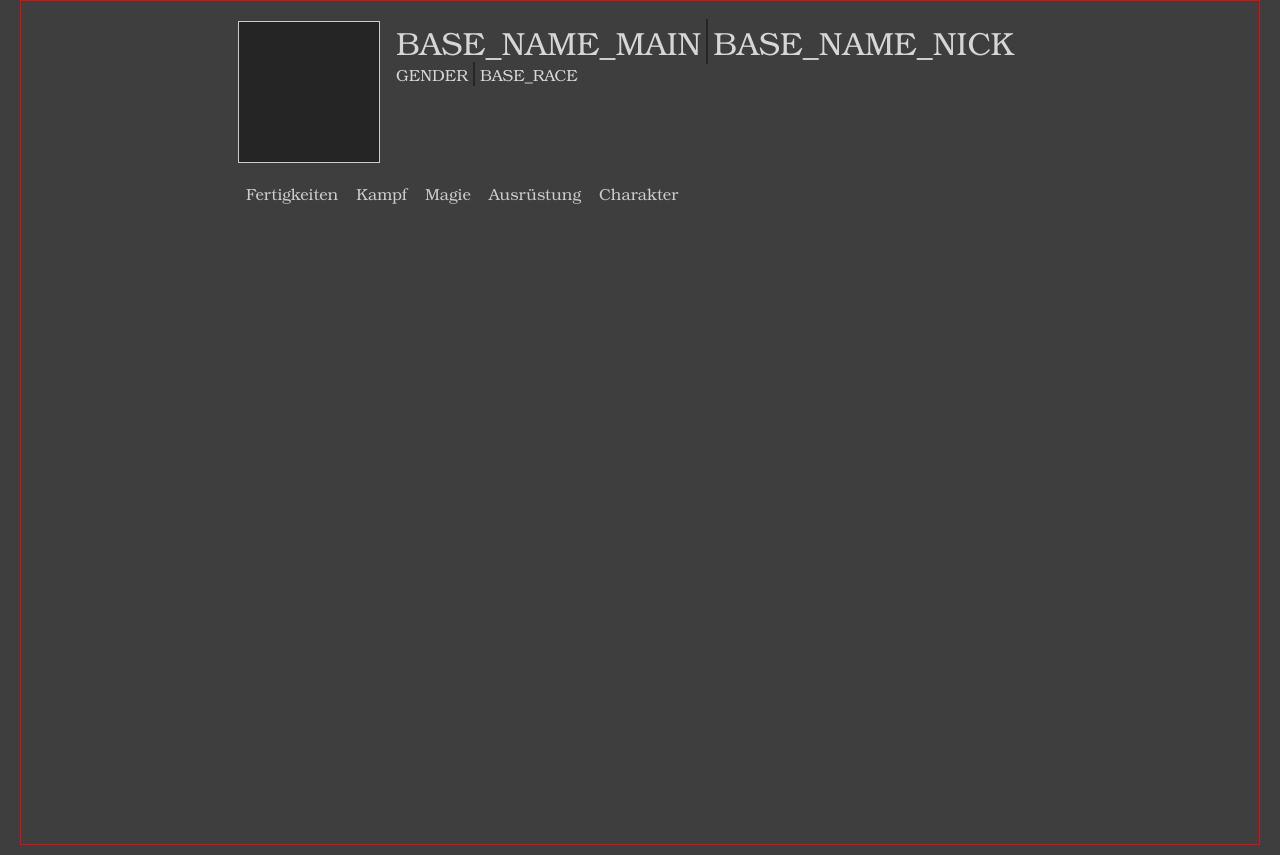
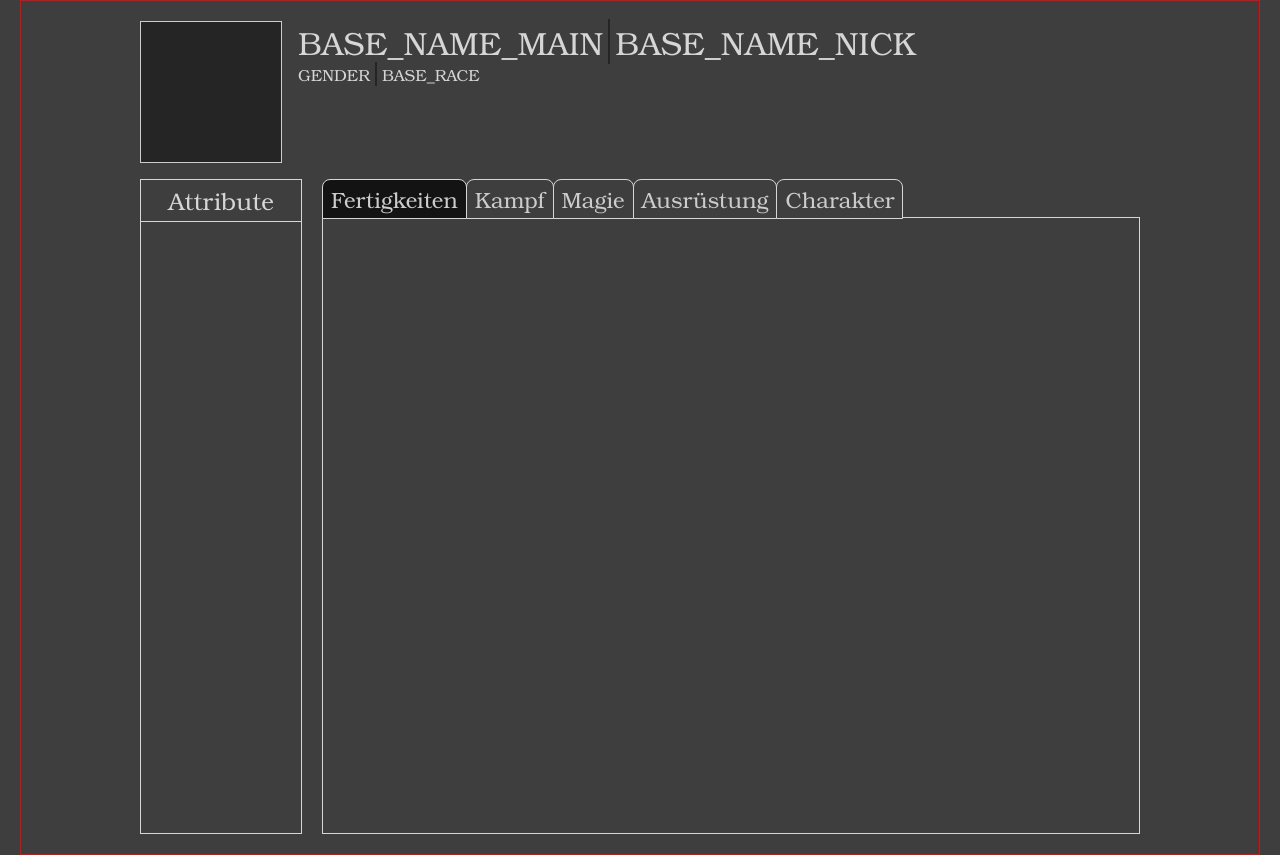
Before and after one commit to MORHERO/gw-character-sheet, a PHP site: page / in a window 1280 px wide. Run offline with PHP 8.4, Linux system fonts and the light colour scheme; data that the repository does not hold is empty; style sheets or scripts are compiled from the project's sources.

Commit message:
updated stylings, add dices to attributes

```diff
--- a/assets/js/main.js
+++ b/assets/js/main.js
@@ -64,7 +64,18 @@ function setup_character_navigation() {
 
 	for (let i = 0; nav_elements.length > i; i++) {
 		nav_elements[i].addEventListener('click', function() {
-			master_slider.goTo(nav_elements[i].getAttribute('index'));
+
+			let active_nav_element = main_module.querySelector('.nav-elem button.active');
+
+			if(active_nav_element != this) {
+				master_slider.goTo(nav_elements[i].getAttribute('index'));
+
+				if(active_nav_element) {
+					active_nav_element.classList.remove('active');
+				}
+				this.classList.add('active');
+			}
+
 		})
 	}
 }
@@ -320,6 +331,7 @@ class CHARACTER {
 
 			for (let i = 0; i < attribute_list.data.length; i++) {
 
+				/*
 				// dom attribute setting decrease
 				let dom_attribute_setting_decrease = document.createElement('button');
 					dom_attribute_setting_decrease.setAttribute('task', 'decrease');
@@ -341,12 +353,21 @@ class CHARACTER {
 					dom_attribute_setting_close.classList.add('pos-6');
 					dom_attribute_setting_close.classList.add('btn-clean');
 					dom_attribute_setting_close.innerHTML = "x";
+				*/
 
 
 				// dom attribute parent
 				let dom_attribute = document.createElement('div');
 					dom_attribute.classList.add('attribute');
 					dom_attribute.setAttribute('item', attribute_list.data[i].type);
+				// dom attribute full title
+				let dom_attribute_full_title = document.createElement('div');
+					dom_attribute_full_title.classList.add('full-title');
+				let dom_attribute_full_title_tag = document.createElement('p');
+				let dom_attribute_full_title_content = document.createTextNode(attribute_list.data[i].type); // TODO type -> full
+				//dom attribute title / value wrapper
+				let dom_attribute_content_wrapper = document.createElement('div');
+					dom_attribute_content_wrapper.classList.add('flex');
 				// dom attribute title
 				let dom_attribute_title = document.createElement('div');
 					dom_attribute_title.classList.add('title');
@@ -355,25 +376,45 @@ class CHARACTER {
 				// dom attribute value
 				let dom_attribute_value = document.createElement('div');
 					dom_attribute_value.classList.add('value');
-				let dom_attribute_value_button = document.createElement('button');
-					dom_attribute_value_button.classList.add('btn-clean');
-					dom_attribute_value_button.setAttribute('task', 'attribute-main');
-				let dom_attribute_value_button_content = document.createTextNode(attribute_list.data[i].value);
+				let dom_attribute_value_input = document.createElement('input');
+					dom_attribute_value_input.setAttribute('type', 'text');
+					dom_attribute_value_input.setAttribute('task', 'attribute-main');
+					dom_attribute_value_input.setAttribute('value', attribute_list.data[i].value);
+
+
+				//dom attribute dice
+				let dom_attribute_dice = document.createElement('div');
+				if(_i == 0) {
+						dom_attribute_dice.classList.add('dice-preview');
+					let dom_attribute_dice_tag = document.createElement('p');
+					let dom_attribute_dice_content = document.createTextNode(this._get_attribute_dice(attribute_list.data[i].value));
+
+					//dom attribute dice full
+					dom_attribute_dice_tag.appendChild(dom_attribute_dice_content);
+					dom_attribute_dice.appendChild(dom_attribute_dice_tag);
+				}
+				//dom attribute full title full
+				dom_attribute_full_title_tag.appendChild(dom_attribute_full_title_content);
+				dom_attribute_full_title.appendChild(dom_attribute_full_title_tag);
 
 				//dom attribute title full
 				dom_attribute_title_tag.appendChild(dom_attribute_title_content);
 				dom_attribute_title.appendChild(dom_attribute_title_tag);
 
 				//dom attribute value full
-				dom_attribute_value_button.appendChild(dom_attribute_value_button_content);
-				dom_attribute_value.appendChild(dom_attribute_value_button);
+				dom_attribute_value.appendChild(dom_attribute_value_input);
+
+				//dom attribute title / value wrapper full
+				dom_attribute_content_wrapper.appendChild(dom_attribute_title);
+				dom_attribute_content_wrapper.appendChild(dom_attribute_value);
+				dom_attribute_content_wrapper.appendChild(dom_attribute_dice);
 
 				//dom attribute full
-				dom_attribute.appendChild(dom_attribute_title);
-				dom_attribute.appendChild(dom_attribute_value);
-				dom_attribute.appendChild(dom_attribute_setting_decrease);
-				dom_attribute.appendChild(dom_attribute_setting_increase);
-				dom_attribute.appendChild(dom_attribute_setting_close);
+				dom_attribute.appendChild(dom_attribute_full_title);
+				dom_attribute.appendChild(dom_attribute_content_wrapper);
+				//dom_attribute.appendChild(dom_attribute_setting_decrease);
+				//dom_attribute.appendChild(dom_attribute_setting_increase);
+				//dom_attribute.appendChild(dom_attribute_setting_close);
 
 				dom_inner.appendChild(dom_attribute);
 
@@ -465,7 +506,7 @@ class CHARACTER {
 						dom_skill_add_wrap.classList.add('flex');
 					let dom_skill_add_inner = document.createElement('button');
 						dom_skill_add_inner.setAttribute('task', 'skill-cat-add');
-					let dom_skill_add_inner_content = document.createTextNode('+');
+					let dom_skill_add_inner_content = document.createTextNode('+ Fertigkeit hinzufügen');
 
 					dom_skill_add_inner.appendChild(dom_skill_add_inner_content);
 					dom_skill_add_wrap.appendChild(dom_skill_add_inner);
@@ -858,7 +899,6 @@ class CHARACTER {
 	update_skill(task, target) {
 		// TODO BUGFIX: ALL THE SAME NAMED SKILLS WILL BE SET THE SAME VALUE
 		// TODO: FEATURE SAVE DIFFERENT VALUES ( MAGIC -> descr, damage, etc.)
-		console.log(task);console.log(target);
 
 		var tp = target;
 		if(typeof(task) == 'string') {
@@ -942,6 +982,63 @@ class CHARACTER {
 	}
 	_remove_skill() {
 
+	}
+
+	//#########
+	//### HELPER RULE FUNCTIONS
+	//#########
+	_get_attribute_dice(value) {
+		let dice = 0;
+		switch(true) {
+			case (value <= -6):
+				dice = 'fucked';
+				break;
+			case (value == -5 || value == -4 || value == -3):
+				dice = '-1w20';
+				break;
+			case (value == -2 || value == -1):
+				dice = '-1w8';
+				break;
+			case (value == 0 || value == 1):
+				dice = '/';
+				break;
+			case (value == 2 || value == 3):
+				dice = '1w4';
+				break;
+			case (value == 4 || value == 5 || value == 6):
+				dice = '1w8';
+				break;
+			case (value == 7 || value == 8 || value == 9 || value == 10):
+				dice = '1w12';
+				break;
+			case (value == 11 || value == 12 || value == 13 || value == 14 || value == 15):
+				dice = '1w20';
+				break;
+			case (value == 16 || value == 17 || value == 18 || value == 19 || value == 20 || value == 21 || value == 22 || value == 23 || value == 24):
+				dice = '1w8 + 1w20';
+				break;
+			case (value == 25):
+				dice = '1w12 + 1w20';
+				break;
+			case (value == 26):
+				dice = '2w20';
+				break;
+			case (value == 27):
+				dice = '2w20 + 1w4';
+				break;
+			case (value == 28):
+				dice = '2w20 + 1w6';
+				break;
+			case (value == 29):
+				dice = '2w20 + 1w8';
+				break;
+			case (value == 30):
+				dice = '2w20 + 1w10';
+				break;
+			default:
+				dice = '?';
+		}
+		return dice;
 	}
 
 
--- a/assets/scss/basic/_tiny-slider.scss
+++ b/assets/scss/basic/_tiny-slider.scss
@@ -0,0 +1,4 @@
+.tns-outer {
+	border: 1px $cl-font solid;
+	margin-top: -2px;
+}
--- a/assets/scss/basic/_variables.scss
+++ b/assets/scss/basic/_variables.scss
@@ -23,6 +23,7 @@ $font-name: 'texgyrebonum-regular-webfont';
 $cl-white:		#fff;
 $cl-black:		#000;
 $cl-grey:		#ccc;
+$cl-darkgrey:	#909090;
 $cl-errorred:	#e20a16;
 $cl-rebecca:	rebeccapurple;
 
--- a/assets/scss/main.scss
+++ b/assets/scss/main.scss
@@ -1,5 +1,6 @@
 @import "basic/variables";
 
+@import "basic/tiny-slider";
 
 @import "basic/debug";
 
@@ -133,6 +134,8 @@ input {
 	background:none;
 	color:$cl-font;
 	font-size: $font-s;
+	border: 1px $cl-font solid;
+	padding: 2px 8px;
 	/* Chrome, Safari, Edge, Opera */
 	&::-webkit-outer-spin-button,
 	&::-webkit-inner-spin-button {
--- a/assets/scss/modules/_accordion.scss
+++ b/assets/scss/modules/_accordion.scss
@@ -4,7 +4,8 @@
 		flex-wrap:nowrap;
 		flex-direction: column;
 		[task=skill-cat-add] {
-			width: 100%;
+			background-color: $cl-main-black;
+			border-color: $cl-main-dark;
 		}
 	}
 
@@ -19,7 +20,10 @@
 		cursor: pointer;
 		p {
 			margin: 0px 18px;
-			font-size: $font-xs;
+			font-size: $font-xl;
+		}
+		span {
+			font-size: $font-xl;
 		}
 
 		&:hover {
--- a/assets/scss/modules/parts/_character_attributes.scss
+++ b/assets/scss/modules/parts/_character_attributes.scss
@@ -1,9 +1,19 @@
 [submodule="attributes"] {
-	> .flex {
-		flex-wrap: nowrap;
+	border: 1px $cl-font solid;
+	margin-right: 20px;
+	min-width: 160px;
+	.heading {
+		font-size: 24px;
+		text-align: center;
+		border-bottom: 1px $cl-font solid;
+		padding: 4px 0px;
 	}
+
 	.attributes-wrapper {
-		margin-right: 1em;
+		margin: 12px 4px 24px;
+		&:last-child {
+			margin-bottom: 0px;
+		}
 		>.flex {
 			flex-direction: column;
 		}
--- a/assets/scss/modules/parts/_character_navigation.scss
+++ b/assets/scss/modules/parts/_character_navigation.scss
@@ -1,4 +1,16 @@
 [submodule="navigation"] {
 	> .flex {
 	}
+	.nav-elem {
+		button {
+			font-size: $font-xxl;
+			border: 1px solid $cl-font;
+			border-top-right-radius: 8px;
+			border-top-left-radius: 8px;
+			margin-right: -1px;
+			&.active {
+				background-color: $cl-main-black;
+			}
+		}
+	}
 }
--- a/assets/scss/modules/parts/_character_skills.scss
+++ b/assets/scss/modules/parts/_character_skills.scss
@@ -25,12 +25,11 @@
 			font-family: monospace;
 		}
 		span {line-height: 32px;}
-
 	}
 	.flex {
 		&:last-child {
 			justify-content:center;
-			margin-top: 0.5em;
+			//margin-top: 0.5em;
 			[task='skill-add'] {
 				width: 100%;
 			}
--- a/modules/parts/character_attributes.php
+++ b/modules/parts/character_attributes.php
@@ -1,5 +1,6 @@
 <div submodule="attributes">
-	<div class="flex" id="attributes_content">
+	<p class="heading">Attribute</p>
+	<div id="attributes_content">
 
 
 	</div>
--- a/modules/parts/character_navigation.php
+++ b/modules/parts/character_navigation.php
@@ -3,7 +3,7 @@
 
 		<div class="nav-elem">
 			<div class="segment">
-				<button class="btn-clean" index="0">Fertigkeiten</button>
+				<button class="btn-clean active" index="0">Fertigkeiten</button>
 			</div>
 		</div>
 		<div class="nav-elem">
```
Also changed, not shown: other parts of assets/scss/modules/parts/_character_attributes.scss (+19 -13 lines).
